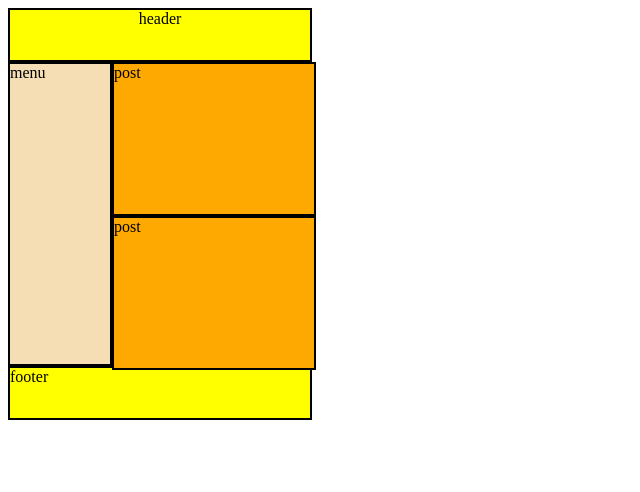
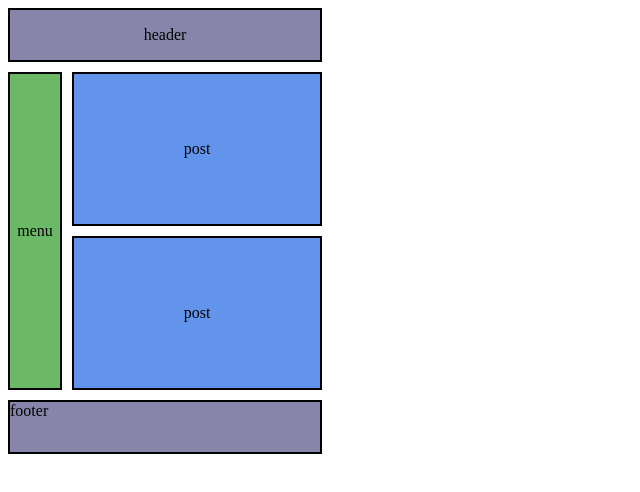
Before and after one commit to Pavlo1994Dokin/dec-2021-html, a plain HTML site: page lesson3/homework3/sndex.html in a window 1280 px wide. Shown: the whole page, without its empty margins (0-640 px from the left). Drawn offline with Linux system fonts and the light colour scheme.

Commit message:
finish_lesson3

```diff
--- a/lesson3/homework3/main.css
+++ b/lesson3/homework3/main.css
@@ -1,42 +1,42 @@
-#container {
-  background: silver;
+#conteiner{
+
 }
+.header{
+    height: 50px;
+    width: 310px;
+    background: #8785aa;
+    border: 2px solid black;
+    display: flex;
+    justify-content: center;
+    align-items: center;
 
-.header {
+}
+.post{
+    display: flex;
+}
+.footer{
     height: 50px;
-    width: 300px;
-    background: yellow;
-    text-align: center;
+    width: 310px;
+    background: #8785aa;
     border: 2px solid black;
 }
-
-.menu {
-    height: 300px;
-    width: 100px;
-    background: wheat;
+.menu{
+    height: 314px;
+    width: 50px;
+    background: #6bb967;
     border: 2px solid black;
+    margin-top: 10px;
+    display: flex;
+    justify-content: center;
+    align-items: center;
 }
-
-.post {
-    height: 300px;
-    width: 200px;
+.post_body{
+    width: 246px;
+    height: 150px;
+    background: #6394eb;
+    border: 2px solid black;
+    margin: 10px;
+    display: flex;
+    justify-content: center;
+    align-items: center;
 }
-
-.body {
-    display: flex;
-}
-
-.post-blok {
-    height: 150px;
-    width: 200px;
-    background: #fda901;
-    border: 2px solid black;
-
-}
-
-.footer {
-    height: 50px;
-    width: 300px;
-    background: yellow;
-    border: 2px solid black;
-}
--- a/lesson3/homework3/sndex.html
+++ b/lesson3/homework3/sndex.html
@@ -6,16 +6,20 @@
     <link rel="stylesheet" href="main.css">
 </head>
 <body>
+
 <div id="conteiner">
-    <div class="header">header</div>
-    <div class="body">
-        <div class="menu">menu</div>
+    <div id="top">
+        <div class="header">header</div>
         <div class="post">
-            <div class="post-blok">post</div>
-            <div class="post-blok">post</div>
+            <div class="menu">menu</div>
+            <div id="post_blok">
+                <div class="post_body">post</div>
+                <div class="post_body">post</div>
+            </div>
         </div>
     </div>
     <div class="footer">footer</div>
+
 </div>
 </body>
 </html>
```
